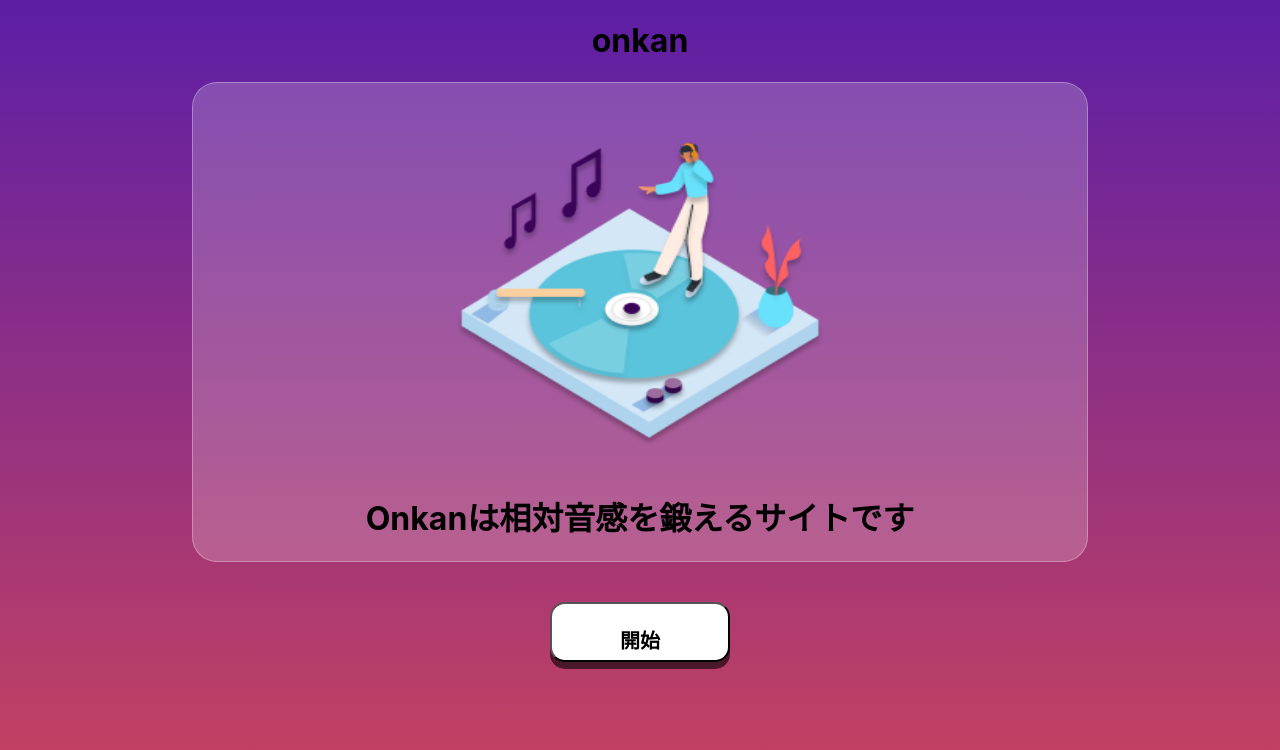
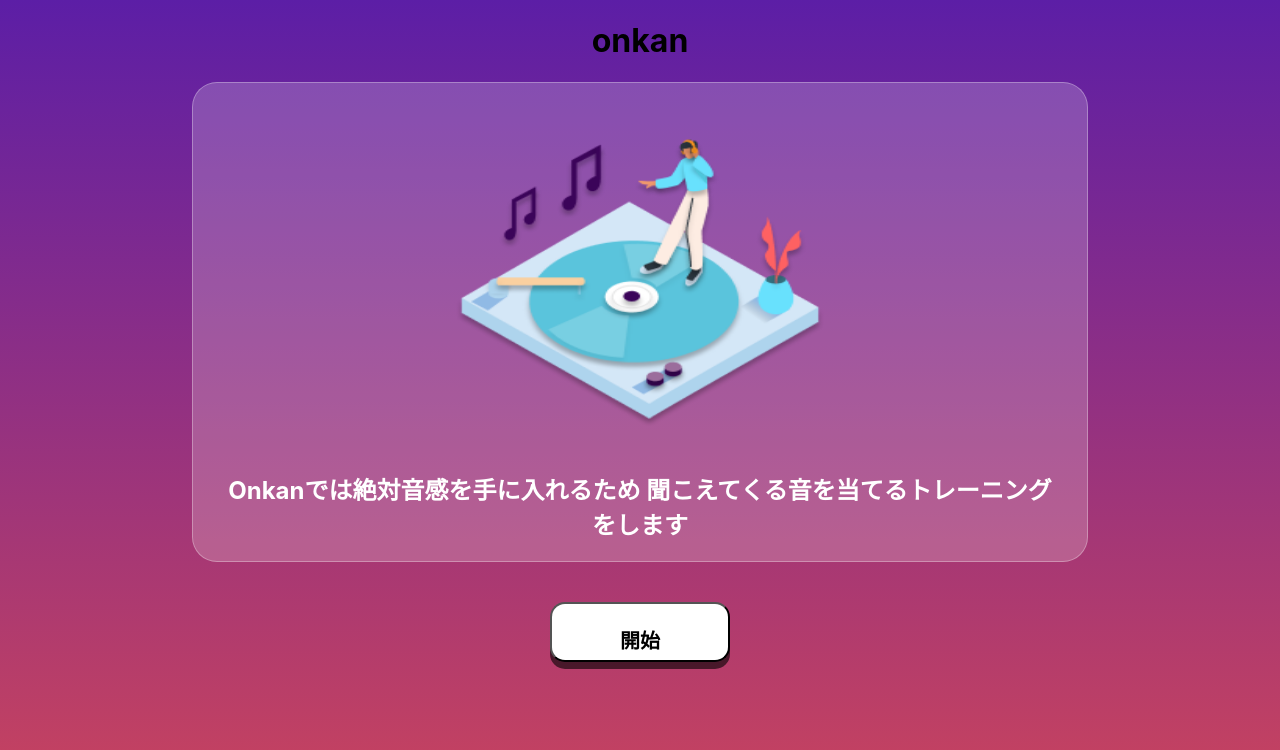
Before and after one commit to kurakke/OnkanNext, a Next.js app: page /main in a window 1280 px wide. Shown: the top 750 px of the page. Built offline with nearby package versions, Linux system fonts and the light colour scheme.

Commit message:
細かな修正

```diff
--- a/pages/main.tsx
+++ b/pages/main.tsx
@@ -61,6 +61,10 @@ const dance = css`
   z-index: 10;
 `;
 
+const text = css`
+    color: #ffffff;
+`;
+
 const title = css``;
 const settings = {
   dots: true,
@@ -88,7 +92,7 @@ const Main = () => {
       </div>
       <div css={glass}>
           <Image src="/dance.png" layout="fixed" css={image} width={500} height={400}/>
-          <h1>Onkanは相対音感を鍛えるサイトです</h1>
+          <h2 css={text}>Onkanでは絶対音感を手に入れるため 聞こえてくる音を当てるトレーニングをします</h2>
       </div>
       <button css={startButton}>
         <Link href={"/game"}>
```
